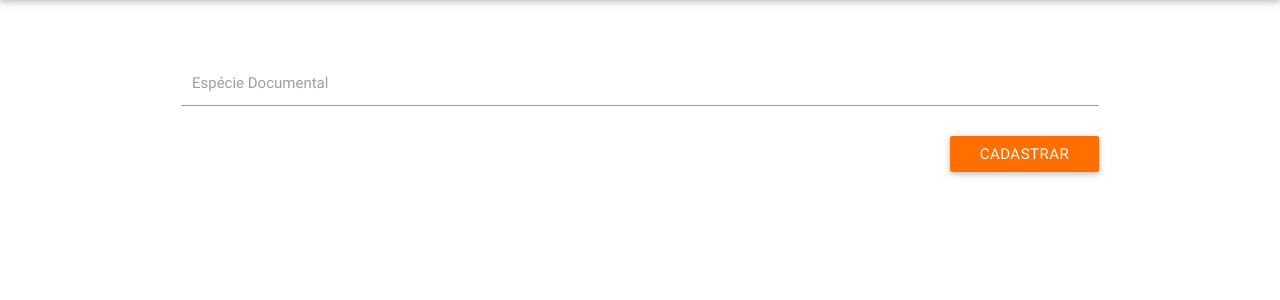
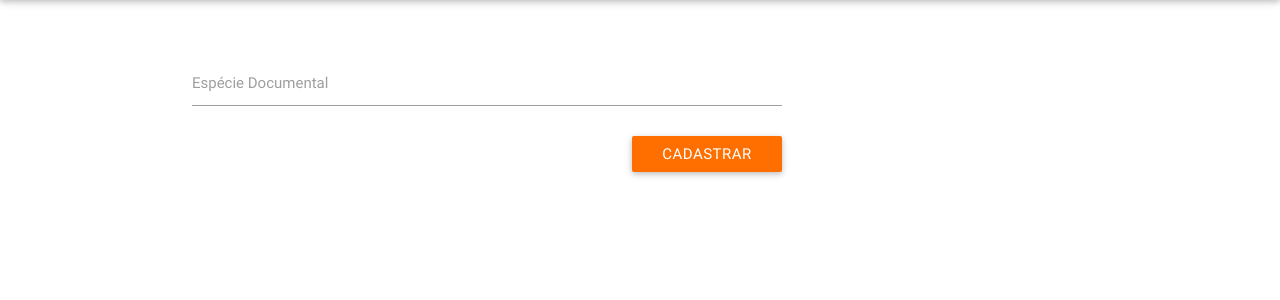
Before and after one commit to felipefo/gde, a Django app: page /categoria/ in a window 1280 px wide. Shown: the part 64-364 px from the top of the page. Run offline with Django 3.2, Linux system fonts and the light colour scheme; the visitor is signed in with stand-in values (Sample User, id 1).

Commit message:
Adequaçao do tamanho dos formulário de categoria com o uso de grids

```diff
--- a/app/templates/categoria.html
+++ b/app/templates/categoria.html
@@ -10,12 +10,12 @@
 
                 <br/><br/>
 
-                <div class="input-field">
+                 <div class="input-field col s12 m4 l8">
                     <label for="nome">Espécie Documental</label>
                     <input type="text" id="nome" class="validate" name="nome">
                 </div>
 
-                <div class="input-field">
+                <div class="input-field col s12 m4 l8">
                     <button class="btn right amber darken-4" type="submit">Cadastrar</button>
                     <input type="hidden" name="next" value="/categorias_list" />
                 </div>
--- a/app/templates/editarCategoria.html
+++ b/app/templates/editarCategoria.html
@@ -9,12 +9,12 @@
                 {% csrf_token %}
 
                 <br/><br/>
-                    <div class="input-field col s12">
+                    <div class="input-field col s12 m4 l8">
                         <label for="nome">Espécie Documental</label>
                         <input type="text" id="nome" class="validate" name="nome" value="{{ categoria.nome }}">
                     </div>
 
-                    <div class="input-field col s12">
+                    <div class="input-field col s12 m4 l8">
                         <button class="btn right amber darken-4" type="submit">Salvar</button>
                         <input type="hidden" name="next" value="/categorias_list" />
                     </div>
```
